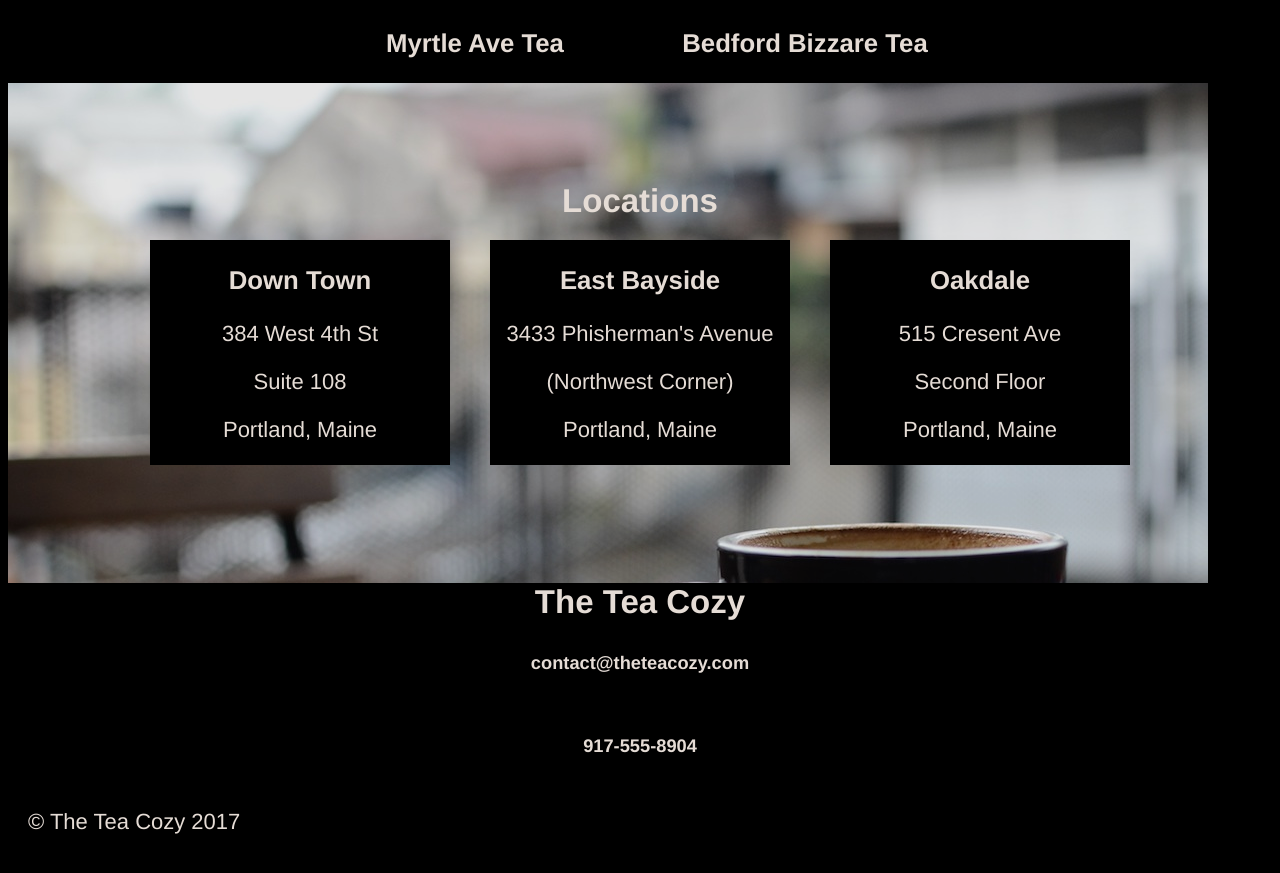
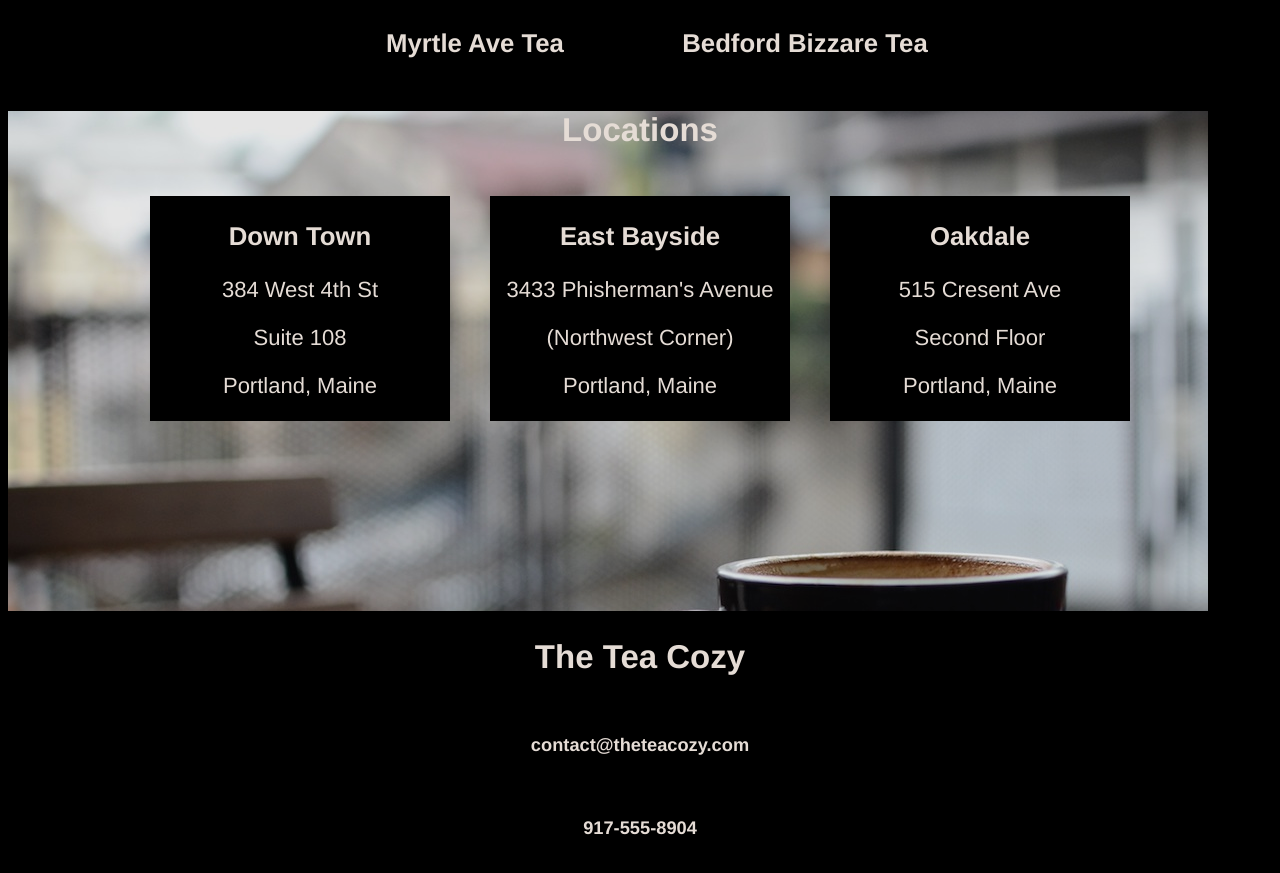
Before and after one commit to molewis/Tea-Cozy, a plain HTML site: page index.html in a window 1280 px wide. Shown: the part 1437-2310 px from the top of the page. Drawn offline with Linux system fonts and the light colour scheme.

Commit message:
text align

```diff
--- a/resources/css/style.css
+++ b/resources/css/style.css
@@ -23,14 +23,14 @@ body {
 
 }
 
-ul {
+.header ul {
   display: flex;
   font-weight: bold;
   list-style: none;
   flex-wrap: wrap;
 }
 
-li {
+.header li {
   padding: 5px;
   margin-right: 10px;
 }
@@ -55,7 +55,7 @@ li {
   align-items: center;
 }
 
-h2, h4 {
+.bar h2, .bar h4 {
   display: flex;
   margin: 0;
 
@@ -116,13 +116,12 @@ h2, h4 {
   background-image: url("../images/img-locations-background.jpg");
   height: 500px;
   background-repeat: no-repeat;
-  display: flex;
-  flex-direction: column;
-  justify-content: center;
-  align-items: center;
+
 }
 
-
+.locationsbody h2 {
+  text-align: center;
+}
 
 .boxes {
   display: flex;
```
